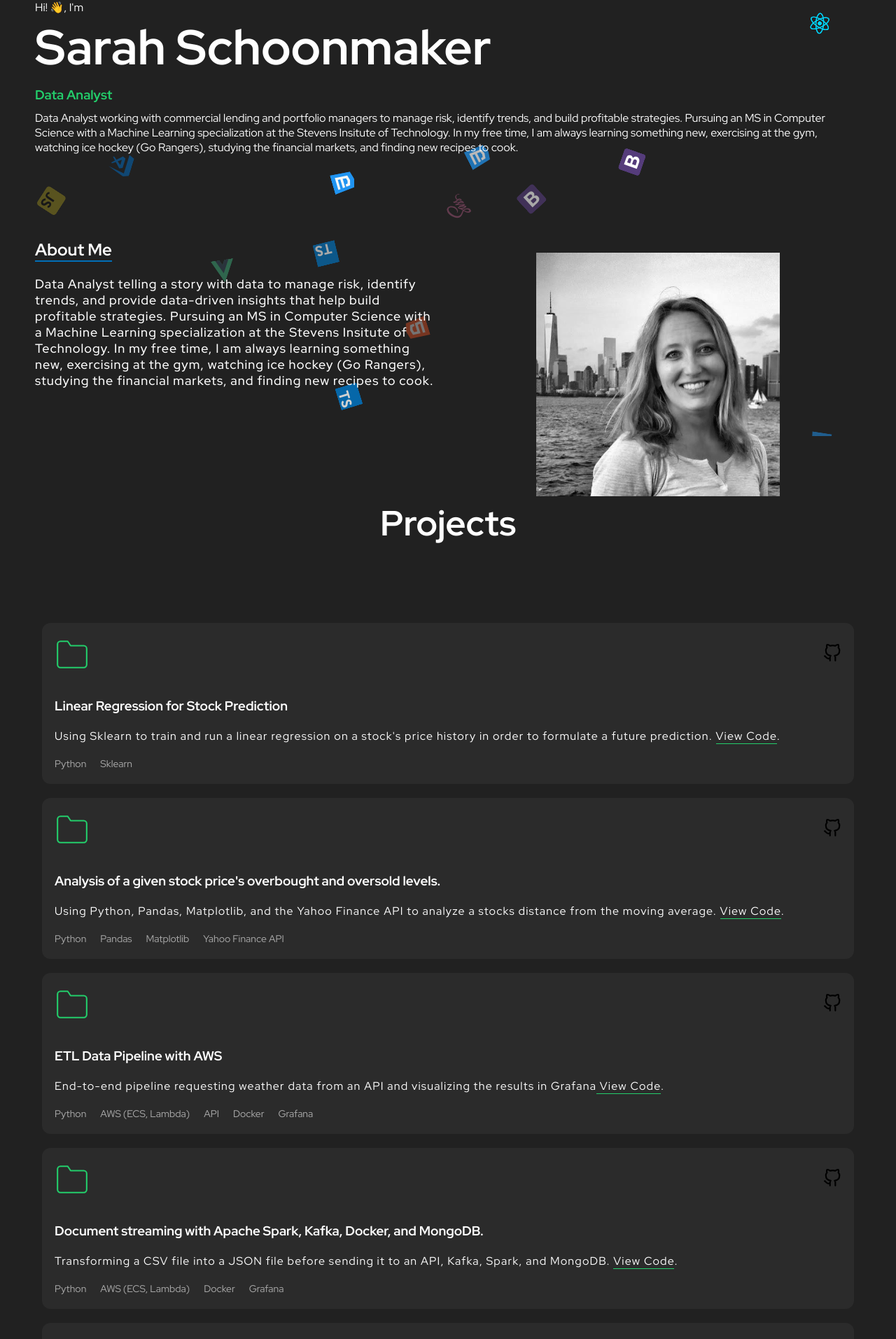
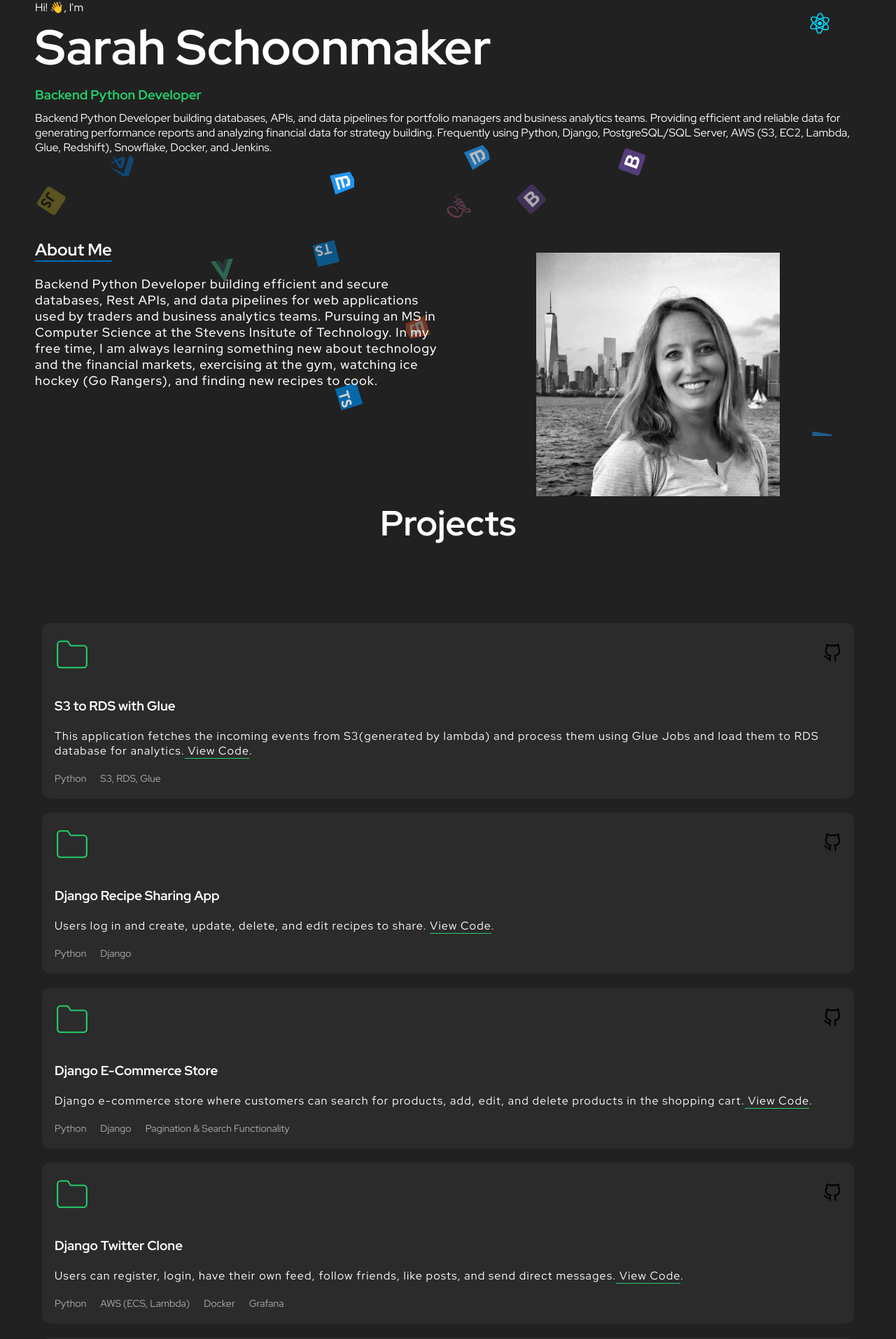
Before and after one commit to SarahSchoonmaker/sarah-react-portfolio, a React (Create React App) app: page / in a window 1280 px wide. Shown: the part 177-2090 px from the top of the page at 70% size. Built offline with nearby package versions, Linux system fonts and the light colour scheme.

Commit message:
edited readme

```diff
--- a/src/components/About/About.tsx
+++ b/src/components/About/About.tsx
@@ -18,11 +18,12 @@ export function About(){
           <h2>About Me</h2>
         </ScrollAnimation>
         <ScrollAnimation animateIn="fadeInLeft" delay={0.2 * 1000}>
-          <p>Data Analyst telling a story with data to manage risk, identify trends, and provide data-driven
-            insights that help build profitable strategies.
-            Pursuing an MS in Computer Science with a Machine Learning specialization at the Stevens Insitute of Technology.
-            In my free time, I am always learning something new, exercising at the gym, watching ice hockey (Go Rangers),
-            studying the financial markets, and finding new recipes to cook.
+          <p>Backend Python Developer building efficient and secure
+            databases, Rest APIs, and data pipelines for web applications used by traders and
+            business analytics teams.
+            Pursuing an MS in Computer Science at the Stevens Insitute of Technology.
+            In my free time, I am always learning something new about technology and the financial markets, exercising at the gym,
+            watching ice hockey (Go Rangers), and finding new recipes to cook.
           </p>
         </ScrollAnimation>
 
--- a/src/components/Hero/Hero.tsx
+++ b/src/components/Hero/Hero.tsx
@@ -13,14 +13,15 @@ export function Hero(){
           <h1>Sarah Schoonmaker</h1>
         </ScrollAnimation>
         <ScrollAnimation animateIn="fadeInUp" delay={0.4 * 1000}>
-          <h3>Data Analyst</h3>
+          <h3>Backend Python Developer</h3>
         </ScrollAnimation>
         <ScrollAnimation animateIn="fadeInUp" delay={0.6 * 1000}>
-        <p>Data Analyst working with commercial lending and portfolio
-            managers to manage risk, identify trends, and build profitable strategies.
-            Pursuing an MS in Computer Science with a Machine Learning specialization at the Stevens Insitute of Technology.
-            In my free time, I am always learning something new, exercising at the gym, watching ice hockey (Go Rangers),
-            studying the financial markets, and finding new recipes to cook.
+        <p>Backend Python Developer building databases, APIs, and data pipelines for portfolio
+            managers and business analytics teams. Providing efficient and reliable data for
+            generating performance reports and analyzing financial data for strategy building.
+            Frequently using Python, Django, PostgreSQL/SQL Server, AWS (S3, EC2, Lambda, Glue, Redshift),
+            Snowflake, Docker, and Jenkins.
+
           </p>
         </ScrollAnimation>
 
--- a/src/components/Hero/styles.ts
+++ b/src/components/Hero/styles.ts
@@ -10,7 +10,7 @@ export const Container = styled.section`
   background: rgba(0,0,0,0);
   .hero-text{
     & > p{
-      font-size: 1.8rem;
+      font-size: 1.9rem;
     }
     h1{
       font-size: 7rem;
--- a/src/components/Portfolio/Portfolio.tsx
+++ b/src/components/Portfolio/Portfolio.tsx
@@ -15,22 +15,23 @@ export function Portfolio(){
           <header>
           <svg width="50" xmlns="http://www.w3.org/2000/svg" role="img" viewBox="0 0 24 24" fill="none" stroke="#23ce6b " stroke-width="1" stroke-linecap="round" stroke-linejoin="round" ><title>Folder</title><path d="M22 19a2 2 0 0 1-2 2H4a2 2 0 0 1-2-2V5a2 2 0 0 1 2-2h5l2 3h9a2 2 0 0 1 2 2z"></path></svg>
           <div className="project-links">
-            <a href="https://github.com/SarahSchoonmaker/linear-regression-stock-prediction" target="_blank" rel="noreferrer">
+            <a href="https://github.com/SarahSchoonmaker/S3-TO-RDS-WITH-GLUE" target="_blank" rel="noreferrer">
               <img src={githubIcon} alt="GitHub" />
             </a>
           </div>
           </header>
           <div className="body">
-            <h3>Linear Regression for Stock Prediction</h3>
-            <p>Using Sklearn to train and run a linear regression on a stock's price history in order to formulate
-              a future prediction. <a href="https://github.com/SarahSchoonmaker/linear-regression-stock-prediction"> View Code</a>.
+            <h3>S3 to RDS with Glue</h3>
+            <p>This application fetches the incoming events from S3(generated by lambda) and
+              process them using Glue Jobs and load them to RDS database for analytics.
+              <a href="https://github.com/SarahSchoonmaker/S3-TO-RDS-WITH-GLUE"> View Code</a>.
 
             </p>
           </div>
           <footer>
             <ul className="tech-list">
               <li>Python</li>
-              <li>Sklearn</li>
+              <li>S3, RDS, Glue</li>
 
             </ul>
           </footer>
@@ -49,19 +50,15 @@ export function Portfolio(){
             </div>
             </header>
             <div className="body">
-              <h3>Analysis of a given stock price's overbought and oversold levels.</h3>
-              <p>Using Python, Pandas, Matplotlib, and the Yahoo Finance API to analyze a stocks
-                distance from the moving average. <a href="https://github.com/SarahSchoonmaker/mean-reversion"> View Code</a>.
+              <h3>Django Recipe Sharing App</h3>
+              <p>Users log in and create, update, delete, and edit recipes to share. <a href="https://github.com/SarahSchoonmaker/mean-reversion"> View Code</a>.
 
               </p>
             </div>
             <footer>
               <ul className="tech-list">
               <li>Python</li>
-              <li>Pandas</li>
-              <li>Matplotlib</li>
-              <li>Yahoo Finance API</li>
-
+              <li>Django</li>
 
               </ul>
             </footer>
@@ -81,19 +78,18 @@ export function Portfolio(){
             </div>
             </header>
             <div className="body">
-              <h3>ETL Data Pipeline with AWS</h3>
-              <p>End-to-end pipeline requesting weather data from an API and visualizing the results in
-                Grafana<a href="https://github.com/SarahSchoonmaker/docker-etl-aws"> View Code</a>.
+              <h3>Django E-Commerce Store</h3>
+              <p>Django e-commerce store where customers can search for products, add, edit, and delete products in the shopping cart.
+                <a href="https://github.com/SarahSchoonmaker/docker-etl-aws"> View Code</a>.
 
               </p>
             </div>
             <footer>
               <ul className="tech-list">
               <li>Python</li>
-              <li>AWS (ECS, Lambda)</li>
-              <li>API</li>
-              <li>Docker</li>
-              <li>Grafana</li>
+              <li>Django</li>
+              <li>Pagination & Search Functionality</li>
+
               </ul>
             </footer>
           </div>
@@ -111,9 +107,9 @@ export function Portfolio(){
             </div>
             </header>
             <div className="body">
-              <h3>Document streaming with Apache Spark, Kafka, Docker, and MongoDB.</h3>
-              <p>Transforming a CSV file into a JSON file before
-                sending it to an API, Kafka, Spark, and MongoDB. <a href="https://github.com/SarahSchoonmaker/Spark-Streaming"> View Code</a>.
+              <h3>Django Twitter Clone</h3>
+              <p>Users can register, login, have their own feed, follow friends, like posts, and send direct messages.
+                 <a href="https://github.com/SarahSchoonmaker/Spark-Streaming"> View Code</a>.
 
               </p>
             </div>
```
